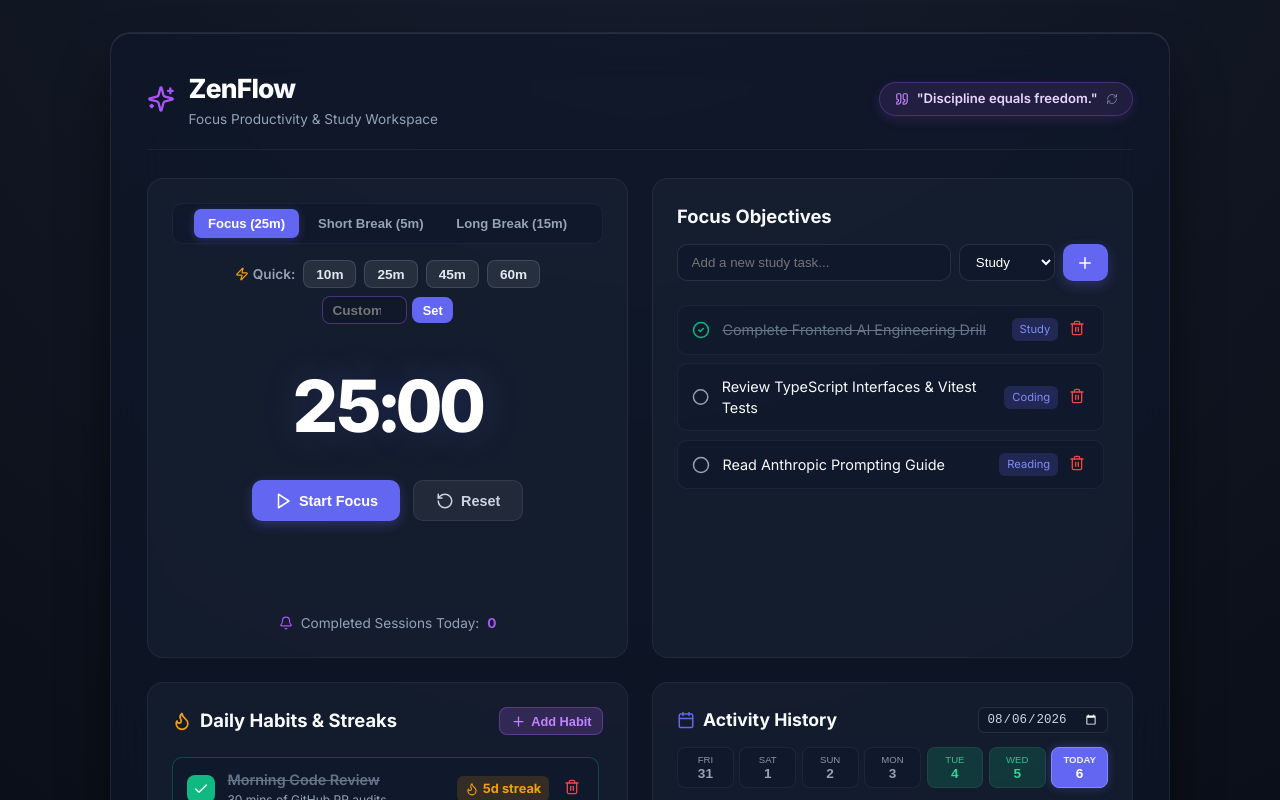
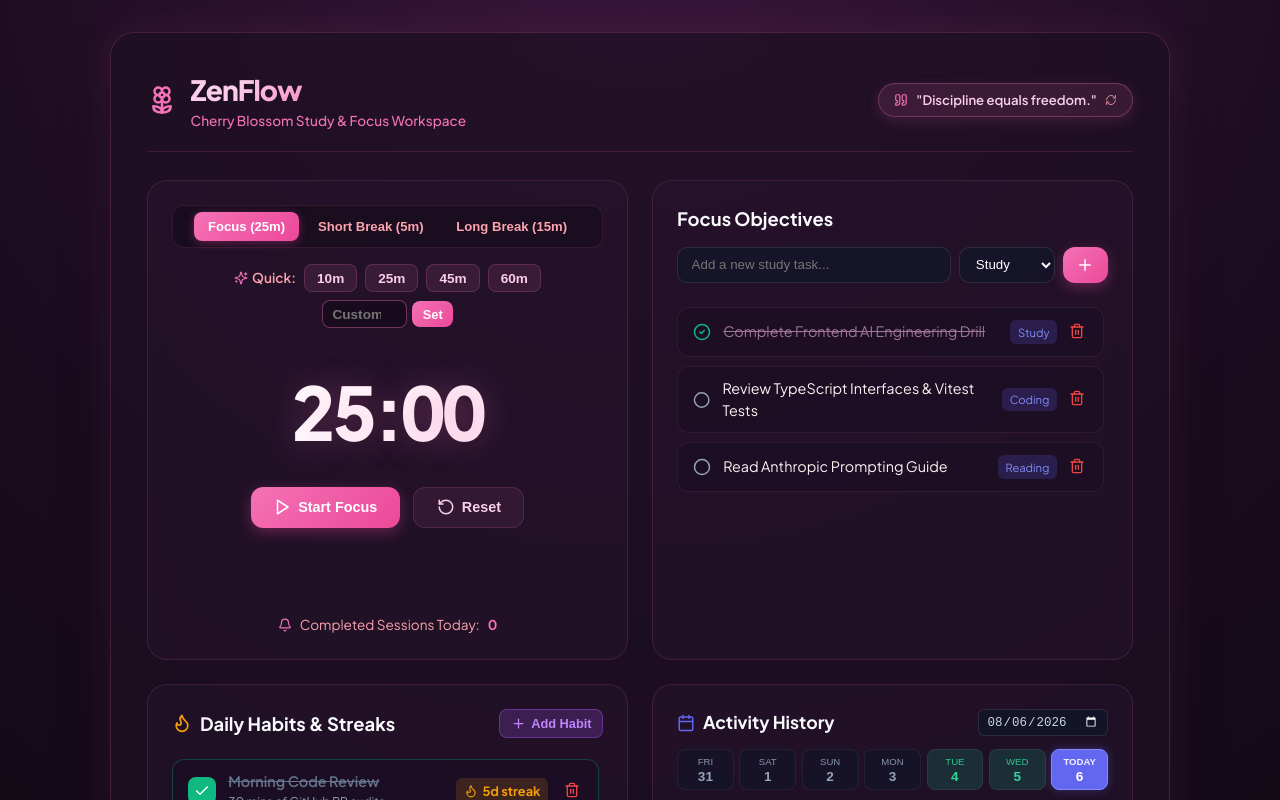
Before and after one commit to Atisha-Priyadarshani/ZenFlow-Focus-Hub, a React (Vite) app in the folder ZenFlow/: page / in a window 1280 px wide. Shown: the top 800 px of the page. Built offline with nearby package versions, Linux system fonts and the light colour scheme.

Commit message:
Apply Cherry Blossom Sakura aesthetic design system with Plus Jakarta Sans typography

```diff
--- a/ZenFlow/src/App.tsx
+++ b/ZenFlow/src/App.tsx
@@ -1,5 +1,5 @@
 import { useState, useEffect } from 'react';
-import { Sparkles, Quote, RefreshCw } from 'lucide-react';
+import { Flower2, Quote, RefreshCw } from 'lucide-react';
 import { PomodoroTimer } from './components/PomodoroTimer';
 import { TaskManager } from './components/TaskManager';
 import { HabitTracker } from './components/HabitTracker';
@@ -11,7 +11,7 @@ const MOTIVATION_QUOTES = [
   "Small daily wins compound into greatness.",
   "Your future self will thank you for today's effort.",
   "Deep work creates extraordinary results.",
-  "Stay hungry, stay consistent.",
+  "Bloom with consistency every single day.",
 ];
 
 export default function App() {
@@ -99,11 +99,11 @@ export default function App() {
     <div className="zenflow-app">
       <header className="header">
         <div className="logo-group">
-          <Sparkles size={28} color="#a855f7" />
+          <Flower2 size={30} color="#f472b6" />
           <div>
             <h1 className="logo-title">ZenFlow</h1>
-            <p style={{ margin: 0, fontSize: '0.85rem', color: '#94a3b8' }}>
-              Focus Productivity &amp; Study Workspace
+            <p style={{ margin: 0, fontSize: '0.85rem', color: '#f472b6', fontWeight: 500 }}>
+              Cherry Blossom Study &amp; Focus Workspace
             </p>
           </div>
         </div>
@@ -115,22 +115,22 @@ export default function App() {
             display: 'flex',
             alignItems: 'center',
             gap: '0.5rem',
-            background: 'rgba(168, 85, 247, 0.12)',
-            border: '1px solid rgba(168, 85, 247, 0.3)',
+            background: 'rgba(244, 114, 182, 0.12)',
+            border: '1px solid rgba(244, 114, 182, 0.3)',
             borderRadius: '9999px',
-            padding: '0.4rem 0.9rem',
-            color: '#e9d5ff',
+            padding: '0.4rem 0.95rem',
+            color: '#fbcfe8',
             fontSize: '0.82rem',
             fontWeight: 600,
             cursor: 'pointer',
-            boxShadow: '0 4px 12px rgba(168, 85, 247, 0.15)',
+            boxShadow: '0 4px 14px rgba(244, 114, 182, 0.15)',
             maxWidth: '380px',
           }}
           title="Click to rotate motivation quote"
         >
-          <Quote size={14} color="#c084fc" />
+          <Quote size={14} color="#f472b6" />
           <span>&quot;{MOTIVATION_QUOTES[quoteIndex]}&quot;</span>
-          <RefreshCw size={12} color="#94a3b8" style={{ opacity: 0.7 }} />
+          <RefreshCw size={12} color="#fda4af" style={{ opacity: 0.8 }} />
         </div>
       </header>
 
--- a/ZenFlow/src/components/PomodoroTimer.tsx
+++ b/ZenFlow/src/components/PomodoroTimer.tsx
@@ -1,5 +1,5 @@
 import React, { useState, useEffect, useRef } from 'react';
-import { Play, Pause, RotateCcw, Bell, Zap } from 'lucide-react';
+import { Play, Pause, RotateCcw, Bell, Sparkles } from 'lucide-react';
 
 export type TimerMode = 'focus' | 'shortBreak' | 'longBreak';
 
@@ -138,8 +138,8 @@ export const PomodoroTimer: React.FC<PomodoroTimerProps> = ({ onSessionComplete
 
       {/* Prominent Quick Presets + Custom Mins Input in One Single Row */}
       <div style={{ display: 'flex', alignItems: 'center', justifyContent: 'center', gap: '0.5rem', flexWrap: 'wrap', marginBottom: '0.5rem' }}>
-        <span style={{ fontSize: '0.85rem', color: '#94a3b8', fontWeight: 600, display: 'flex', alignItems: 'center', gap: '0.25rem' }}>
-          <Zap size={14} color="#f59e0b" /> Quick:
+        <span style={{ fontSize: '0.85rem', color: '#fda4af', fontWeight: 600, display: 'flex', alignItems: 'center', gap: '0.25rem' }}>
+          <Sparkles size={14} color="#f472b6" /> Quick:
         </span>
 
         {[10, 25, 45, 60].map((m) => (
@@ -147,9 +147,9 @@ export const PomodoroTimer: React.FC<PomodoroTimerProps> = ({ onSessionComplete
             key={m}
             onClick={() => handleQuickPreset(m)}
             style={{
-              background: 'rgba(255, 255, 255, 0.08)',
-              border: '1px solid rgba(255, 255, 255, 0.12)',
-              color: '#e2e8f0',
+              background: 'rgba(244, 114, 182, 0.1)',
+              border: '1px solid rgba(244, 114, 182, 0.2)',
+              color: '#fbcfe8',
               borderRadius: '8px',
               padding: '0.35rem 0.75rem',
               fontSize: '0.85rem',
@@ -174,9 +174,9 @@ export const PomodoroTimer: React.FC<PomodoroTimerProps> = ({ onSessionComplete
               width: '85px',
               padding: '0.35rem 0.6rem',
               borderRadius: '8px',
-              background: 'rgba(15, 23, 42, 0.7)',
-              border: '1px solid rgba(168, 85, 247, 0.4)',
-              color: '#c084fc',
+              background: 'rgba(20, 10, 25, 0.7)',
+              border: '1px solid rgba(244, 114, 182, 0.4)',
+              color: '#fbcfe8',
               fontSize: '0.85rem',
               fontWeight: 600,
               outline: 'none',
@@ -186,7 +186,7 @@ export const PomodoroTimer: React.FC<PomodoroTimerProps> = ({ onSessionComplete
           <button
             type="submit"
             style={{
-              background: '#6366f1',
+              background: 'linear-gradient(135deg, #f472b6, #ec4899)',
               color: 'white',
               border: 'none',
               borderRadius: '8px',
@@ -224,8 +224,8 @@ export const PomodoroTimer: React.FC<PomodoroTimerProps> = ({ onSessionComplete
         </button>
       </div>
 
-      <div style={{ marginTop: 'auto', textAlign: 'center', fontSize: '0.85rem', color: '#94a3b8', display: 'flex', alignItems: 'center', justifyContent: 'center', gap: '0.5rem', paddingTop: '0.75rem' }}>
-        <Bell size={14} color="#a855f7" /> Completed Sessions Today: <strong style={{ color: '#a855f7' }}>{completedSessions}</strong>
+      <div style={{ marginTop: 'auto', textAlign: 'center', fontSize: '0.85rem', color: '#fda4af', display: 'flex', alignItems: 'center', justifyContent: 'center', gap: '0.5rem', paddingTop: '0.75rem' }}>
+        <Bell size={14} color="#f472b6" /> Completed Sessions Today: <strong style={{ color: '#f472b6' }}>{completedSessions}</strong>
       </div>
     </div>
   );
--- a/ZenFlow/src/index.css
+++ b/ZenFlow/src/index.css
@@ -1,11 +1,11 @@
-@import url('https://fonts.googleapis.com/css2?family=Inter:wght@300;400;500;600;700;800&display=swap');
+@import url('https://fonts.googleapis.com/css2?family=Plus+Jakarta+Sans:wght@300;400;500;600;700;800&display=swap');
 
 :root {
-  font-family: 'Inter', -apple-system, BlinkMacSystemFont, 'Segoe UI', Roboto, sans-serif;
+  font-family: 'Plus Jakarta Sans', -apple-system, BlinkMacSystemFont, 'Segoe UI', Roboto, sans-serif;
   line-height: 1.5;
   color-scheme: dark;
-  color: #f8fafc;
-  background: #0b0f19;
+  color: #fff1f2;
+  background: #120a14;
 }
 
 * {
@@ -15,7 +15,7 @@
 body {
   margin: 0;
   min-height: 100vh;
-  background: radial-gradient(circle at 50% -20%, #171e2e 0%, #0b0f19 75%);
+  background: radial-gradient(circle at 50% -10%, #3b163e 0%, #1a0c1e 50%, #120a14 85%);
   display: flex;
   justify-content: center;
   align-items: center;
@@ -23,17 +23,17 @@ body {
   -webkit-font-smoothing: antialiased;
 }
 
-/* Premium SaaS Application Container */
+/* Cherry Blossom Glassmorphic Container */
 .zenflow-app {
   width: 100%;
   max-width: 1060px;
-  background: rgba(15, 23, 42, 0.65);
-  backdrop-filter: blur(24px);
-  -webkit-backdrop-filter: blur(24px);
-  border: 1px solid rgba(255, 255, 255, 0.08);
-  border-radius: 20px;
+  background: rgba(30, 16, 35, 0.7);
+  backdrop-filter: blur(28px);
+  -webkit-backdrop-filter: blur(28px);
+  border: 1px solid rgba(244, 114, 182, 0.18);
+  border-radius: 24px;
   padding: 2.25rem;
-  box-shadow: 0 30px 60px -15px rgba(0, 0, 0, 0.8), inset 0 1px 0 rgba(255, 255, 255, 0.1);
+  box-shadow: 0 30px 60px -15px rgba(18, 10, 20, 0.9), 0 0 40px rgba(244, 114, 182, 0.12);
   animation: fadeIn 0.4s cubic-bezier(0.16, 1, 0.3, 1);
 }
 
@@ -47,7 +47,7 @@ body {
   justify-content: space-between;
   align-items: center;
   margin-bottom: 1.75rem;
-  border-bottom: 1px solid rgba(255, 255, 255, 0.06);
+  border-bottom: 1px solid rgba(244, 114, 182, 0.15);
   padding-bottom: 1.25rem;
 }
 
@@ -59,10 +59,10 @@ body {
 
 .logo-title {
   margin: 0;
-  font-size: 1.65rem;
+  font-size: 1.75rem;
   font-weight: 800;
   letter-spacing: -0.03em;
-  background: linear-gradient(135deg, #ffffff 30%, #cbd5e1 100%);
+  background: linear-gradient(135deg, #fbcfe8 20%, #f472b6 60%, #ec4899 100%);
   -webkit-background-clip: text;
   -webkit-text-fill-color: transparent;
 }
@@ -79,11 +79,11 @@ body {
   }
 }
 
-/* Equal Fixed Height SaaS Cards */
+/* Cherry Blossom Organic Glass Cards */
 .card {
-  background: rgba(30, 41, 59, 0.4);
-  border: 1px solid rgba(255, 255, 255, 0.06);
-  border-radius: 16px;
+  background: rgba(40, 20, 48, 0.45);
+  border: 1px solid rgba(244, 114, 182, 0.14);
+  border-radius: 20px;
   padding: 1.5rem;
   height: 480px;
   min-height: 480px;
@@ -91,12 +91,12 @@ body {
   display: flex;
   flex-direction: column;
   box-sizing: border-box;
-  transition: border-color 0.2s ease, box-shadow 0.2s ease;
+  transition: all 0.22s cubic-bezier(0.16, 1, 0.3, 1);
 }
 
 .card:hover {
-  border-color: rgba(255, 255, 255, 0.12);
-  box-shadow: 0 10px 30px -10px rgba(0, 0, 0, 0.5);
+  border-color: rgba(244, 114, 182, 0.3);
+  box-shadow: 0 12px 30px -10px rgba(244, 114, 182, 0.25);
 }
 
 .scrollable-list {
@@ -111,14 +111,14 @@ body {
 }
 
 .scrollable-list::-webkit-scrollbar-thumb {
-  background: rgba(255, 255, 255, 0.15);
+  background: rgba(244, 114, 182, 0.25);
   border-radius: 4px;
 }
 
 .delete-banner {
-  background: rgba(239, 68, 68, 0.12);
-  border: 1px solid rgba(239, 68, 68, 0.25);
-  border-radius: 10px;
+  background: rgba(239, 68, 68, 0.15);
+  border: 1px solid rgba(239, 68, 68, 0.3);
+  border-radius: 12px;
   padding: 0.75rem 1rem;
   margin-bottom: 0.75rem;
   display: flex;
@@ -128,14 +128,16 @@ body {
 }
 
 .timer-display {
-  font-size: 4.5rem;
+  font-size: 4.6rem;
   font-weight: 800;
   font-variant-numeric: tabular-nums;
   text-align: center;
   margin: 1.25rem 0;
   letter-spacing: -0.04em;
-  color: #ffffff;
-  text-shadow: 0 0 40px rgba(99, 102, 241, 0.2);
+  background: linear-gradient(135deg, #ffffff 40%, #fbcfe8 100%);
+  -webkit-background-clip: text;
+  -webkit-text-fill-color: transparent;
+  text-shadow: 0 0 35px rgba(244, 114, 182, 0.3);
 }
 
 .timer-controls {
@@ -145,28 +147,28 @@ body {
 }
 
 .btn {
-  padding: 0.65rem 1.35rem;
-  border-radius: 10px;
-  font-weight: 600;
+  padding: 0.65rem 1.4rem;
+  border-radius: 12px;
+  font-weight: 700;
   font-size: 0.9rem;
   border: none;
   cursor: pointer;
-  transition: all 0.18s cubic-bezier(0.16, 1, 0.3, 1);
+  transition: all 0.2s cubic-bezier(0.16, 1, 0.3, 1);
   display: flex;
   align-items: center;
   gap: 0.45rem;
 }
 
 .btn-primary {
-  background: #6366f1;
+  background: linear-gradient(135deg, #f472b6, #ec4899);
   color: white;
-  box-shadow: 0 4px 12px rgba(99, 102, 241, 0.3);
+  box-shadow: 0 4px 14px rgba(236, 72, 153, 0.35);
 }
 
 .btn-primary:hover {
-  background: #4f46e5;
+  background: linear-gradient(135deg, #ec4899, #db2777);
   transform: translateY(-1px);
-  box-shadow: 0 6px 16px rgba(99, 102, 241, 0.4);
+  box-shadow: 0 6px 20px rgba(236, 72, 153, 0.45);
 }
 
 .btn-primary:active {
@@ -174,13 +176,13 @@ body {
 }
 
 .btn-secondary {
-  background: rgba(255, 255, 255, 0.06);
-  color: #cbd5e1;
-  border: 1px solid rgba(255, 255, 255, 0.08);
+  background: rgba(244, 114, 182, 0.08);
+  color: #fbcfe8;
+  border: 1px solid rgba(244, 114, 182, 0.18);
 }
 
 .btn-secondary:hover {
-  background: rgba(255, 255, 255, 0.12);
+  background: rgba(244, 114, 182, 0.16);
   color: #ffffff;
 }
 
@@ -188,56 +190,56 @@ body {
   display: flex;
   justify-content: center;
   gap: 0.35rem;
-  background: rgba(15, 23, 42, 0.6);
-  padding: 0.3rem;
-  border-radius: 10px;
-  border: 1px solid rgba(255, 255, 255, 0.05);
+  background: rgba(20, 10, 25, 0.6);
+  padding: 0.35rem;
+  border-radius: 12px;
+  border: 1px solid rgba(244, 114, 182, 0.12);
 }
 
 .mode-pill {
   background: transparent;
   border: none;
-  color: #94a3b8;
+  color: #fda4af;
   padding: 0.45rem 0.85rem;
-  border-radius: 7px;
-  font-weight: 600;
+  border-radius: 8px;
+  font-weight: 700;
   cursor: pointer;
   font-size: 0.82rem;
-  transition: all 0.15s ease;
+  transition: all 0.18s ease;
 }
 
 .mode-pill.active {
-  background: #6366f1;
+  background: linear-gradient(135deg, #f472b6, #ec4899);
   color: white;
-  box-shadow: 0 2px 8px rgba(99, 102, 241, 0.3);
+  box-shadow: 0 2px 10px rgba(236, 72, 153, 0.35);
 }
 
 .task-item {
   display: flex;
   align-items: center;
   justify-content: space-between;
-  padding: 0.7rem 0.9rem;
-  background: rgba(15, 23, 42, 0.45);
-  border: 1px solid rgba(255, 255, 255, 0.05);
-  border-radius: 10px;
+  padding: 0.7rem 0.95rem;
+  background: rgba(25, 12, 32, 0.5);
+  border: 1px solid rgba(244, 114, 182, 0.1);
+  border-radius: 12px;
   margin-bottom: 0.55rem;
-  transition: all 0.15s ease;
+  transition: all 0.18s ease;
 }
 
 .task-item:hover {
-  border-color: rgba(255, 255, 255, 0.12);
-  background: rgba(15, 23, 42, 0.65);
+  border-color: rgba(244, 114, 182, 0.25);
+  background: rgba(35, 18, 42, 0.7);
 }
 
 .task-completed {
   text-decoration: line-through;
-  color: #64748b;
+  color: #9f7596;
 }
 
-/* Sleek SaaS Accent for Today's Date Pill */
+/* Cherry Blossom Today's Date Pill */
 .day-pill-today {
-  background: #6366f1 !important;
+  background: linear-gradient(135deg, #f472b6, #ec4899) !important;
   color: #ffffff !important;
-  border: 1px solid #818cf8 !important;
-  box-shadow: 0 0 10px rgba(99, 102, 241, 0.35) !important;
+  border: 1px solid #fbcfe8 !important;
+  box-shadow: 0 0 12px rgba(244, 114, 182, 0.45) !important;
 }
```
